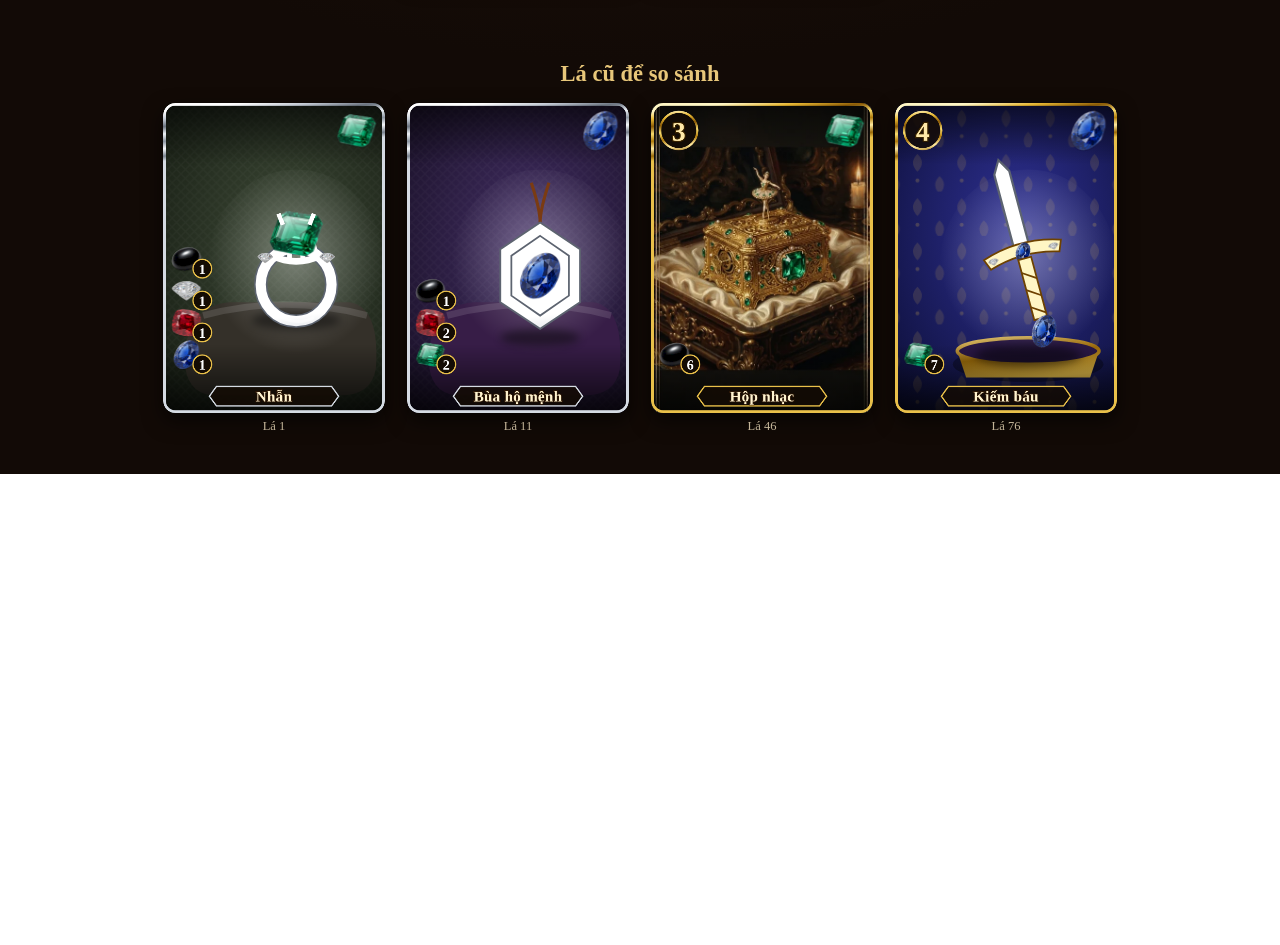
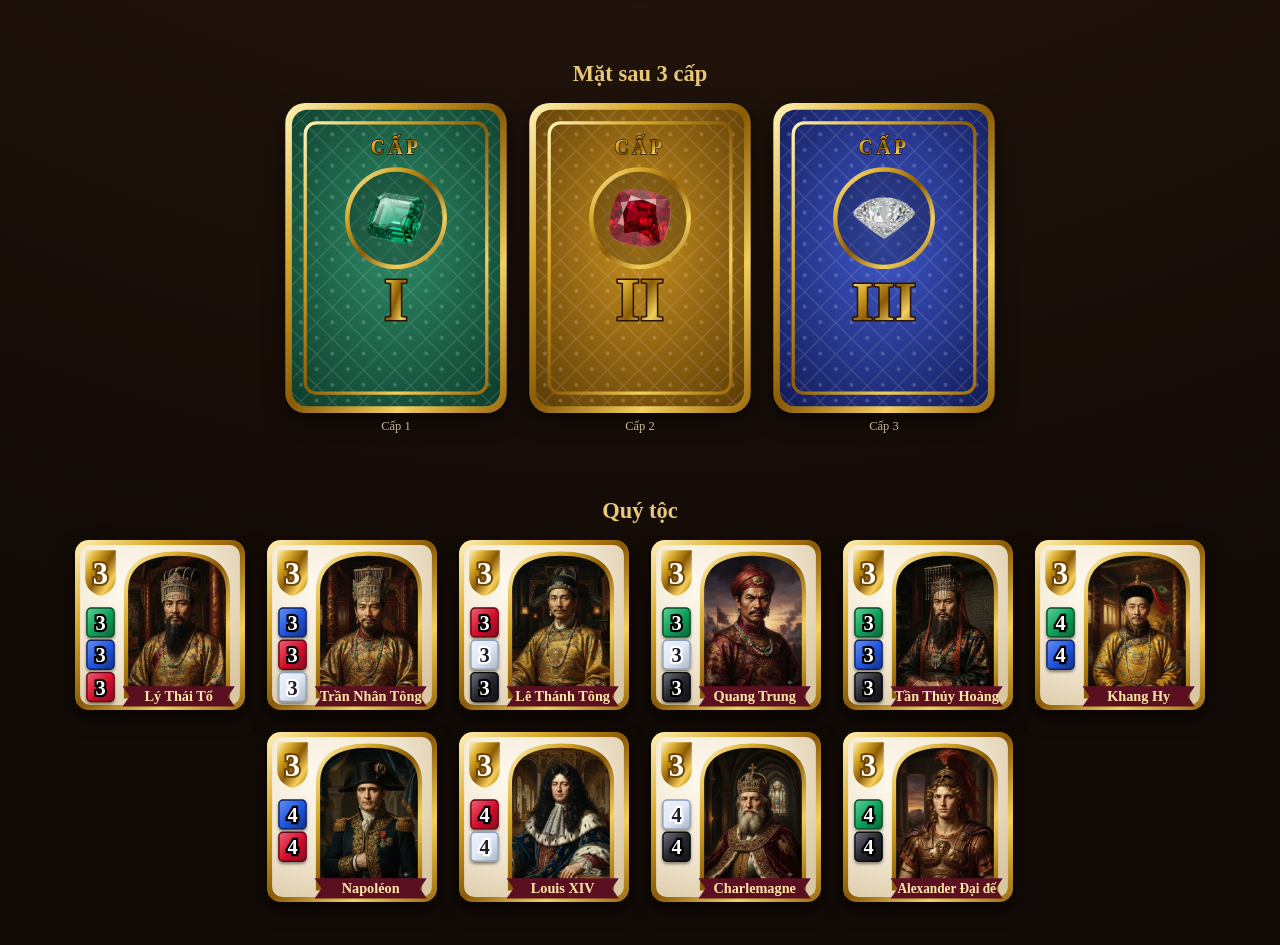
Before and after one commit to Phihoang2608/duong-ray-chau-au, a plain HTML site: page games/da-quy/xem.html in a window 1280 px wide. Shown: the part 1181-2126 px from the top of the page. Before the commit the page ends 1655 px from the top, so only its background shows below. Drawn offline with Linux system fonts and the light colour scheme.

Commit message:
Đá Quý: chân dung 10 vị vua (Gemini), mặt sau ghi CẤP I/II/III
Co-Authored-By: Claude Opus 5.5 <noreply@anthropic.com>
Claude-Session: https://claude.ai/code/session_01C6iMujCmX6wKKq45Tr3EAE

```diff
--- a/games/da-quy/art.js
+++ b/games/da-quy/art.js
@@ -354,8 +354,8 @@ const DQART=(()=>{
     s+=`</svg>`;
     return cache[id]=s; }
   function back(lv){ return `<svg viewBox="0 0 100 140" class="cs"><rect width="100" height="140" rx="9" fill="url(#dqGold)"/><rect x="3" y="3" width="94" height="134" rx="7" fill="url(#dqDeck${lv})"/><rect x="3" y="3" width="94" height="134" rx="7" fill="url(#dqLattice)"/>
-    <rect x="9" y="9" width="82" height="122" rx="5" fill="none" stroke="url(#dqGold)" stroke-width="1.5"/><circle cx="50" cy="56" r="25" fill="#00000040" stroke="url(#dqGold)" stroke-width="2"/>
-    ${lv===1?gem(0,50,56,13,3):lv===2?gem(2,50,56,13,5):gem(3,50,56,13,9)}${[...Array(lv)].map((_,i)=>`<path d="M${50+(i-(lv-1)/2)*12} 84 l4 5 l-4 5 l-4 -5z" fill="url(#dqGold)"/>`).join('')}</svg>`; }
+    <rect x="9" y="9" width="82" height="122" rx="5" fill="none" stroke="url(#dqGold)" stroke-width="1.5"/><circle cx="50" cy="52" r="22" fill="#00000040" stroke="url(#dqGold)" stroke-width="2"/>
+    ${lv===1?gem(0,50,52,12,3):lv===2?gem(2,50,52,12,5):gem(3,50,52,12,9)}<text x="50" y="23" text-anchor="middle" font-family="Times New Roman,serif" font-weight="bold" font-size="9" letter-spacing="1.5" fill="url(#dqGold)" stroke="#2a1606" stroke-width=".6" paint-order="stroke">CẤP</text><text x="50" y="98" text-anchor="middle" font-family="Times New Roman,serif" font-weight="bold" font-size="${lv===3?25:28}" fill="url(#dqGold)" stroke="#2a1606" stroke-width="1.4" paint-order="stroke">${['','I','II','III'][lv]}</text><path d="M32 103 H68" stroke="url(#dqGold)" stroke-width=".8"/></svg>`; }
   // ---------- quý tộc: các vị vua nổi tiếng ----------
   const KINGS=[
     {hat:'mien',robe:'#e3a417',trim:'#b5332f',beard:'long',hair:'#1c1410',bg:2},
@@ -407,7 +407,7 @@ const DQART=(()=>{
   function noble(id){ if(ncache[id]) return ncache[id]; const N=DQ.NOBLES[id]; const req=N.req.map((v,k)=>[k,v]).filter(x=>x[1]); const nid='dqnc'+id;
     let s=`<svg viewBox="0 0 100 100" class="ns"><defs><clipPath id="${nid}"><path d="M30 92 L30 30 Q30 8 60 8 Q90 8 90 30 L90 92Z"/></clipPath></defs>`;
     s+=`<rect width="100" height="100" rx="8" fill="url(#dqGold)"/><rect x="3" y="3" width="94" height="94" rx="6" fill="url(#dqMarble)"/>`;
-    s+=`<g clip-path="url(#${nid})"><rect x="30" y="8" width="60" height="84" fill="url(#dqSky${KINGS[id].bg})"/><rect x="30" y="8" width="60" height="84" fill="url(#dqDamask)" opacity=".7"/>${king(id)}</g>`;
+    s+=`<g clip-path="url(#${nid})"><rect x="30" y="8" width="60" height="84" fill="url(#dqSky${KINGS[id].bg})"/><rect x="30" y="8" width="60" height="84" fill="url(#dqDamask)" opacity=".7"/>${(window.DQ_NOBLE_IMGS||[]).includes(id)?`<image href="assets/nobles/${id}.webp" x="30" y="8" width="60" height="84" preserveAspectRatio="xMidYMin slice"/>`:king(id)}</g>`;
     s+=`<path d="M30 92 L30 30 Q30 8 60 8 Q90 8 90 30 L90 92Z" fill="none" stroke="url(#dqGold)" stroke-width="2.5"/>`;
     s+=`<path d="M6 6 H24 V22 Q24 30 15 33 Q6 30 6 22Z" fill="url(#dqGold)"/><text x="15" y="26" class="npt">3</text>`;
     req.forEach(([k,v],i)=>{ const y=40+i*19; s+=`<g filter="url(#dqDrop)"><rect x="7" y="${y}" width="16" height="17" rx="2.5" fill="url(#dqBon${k})" stroke="${sh(k,-.8)}" stroke-width=".8"/></g><text x="15" y="${y+13}" class="cn ${k===3?'dk':''}" style="font-size:12px">${v}</text>`; });
--- a/games/da-quy/assets/cards.js
+++ b/games/da-quy/assets/cards.js
@@ -1 +1,2 @@
 window.DQ_CARD_IMGS=[33, 34, 35, 36, 41, 42, 43, 44, 45, 46, 47, 49];
+window.DQ_NOBLE_IMGS=[0,1,2,3,4,5,6,7,8,9];
--- a/games/da-quy/xem.html
+++ b/games/da-quy/xem.html
@@ -91,15 +91,18 @@ p.s{text-align:center;margin:0 0 18px;opacity:.85}
 .g{display:flex;flex-wrap:wrap;gap:22px;justify-content:center;padding:10px 20px 40px}
 .it{text-align:center}.it .dqc{width:222px;height:310px;cursor:default}
 .it small{display:block;margin-top:6px;opacity:.8}
+.dqn{width:170px;height:170px}.dqn svg{width:100%;height:100%}
 h2{text-align:center;color:#e8c77a;margin:24px 0 6px}
 </style></head><body>
 <h1>Xem thử lá bài – tranh Gemini</h1>
 <p class="s">Hàng trên: các lá đã có tranh mới. Hàng dưới: các lá cũ (hình vẽ) để so sánh.</p>
-<div id="defs"></div><h2>Lá có tranh mới</h2><div class="g" id="a"></div><h2>Lá cũ để so sánh</h2><div class="g" id="b"></div>
+<div id="defs"></div><h2>Lá có tranh mới</h2><div class="g" id="a"></div><h2>Mặt sau 3 cấp</h2><div class="g" id="c"></div><h2>Quý tộc</h2><div class="g" id="d"></div><h2>Lá cũ để so sánh</h2><div class="g" id="b"></div>
 <script src="game.js"></script><script src="assets/cards.js"></script><script src="art.js"></script>
 <script>
 document.getElementById('defs').innerHTML=DQART.defs();
 const mk=(id)=>`<div class="it"><div class="dqc">${DQART.card(id)}</div><small>Lá ${id+1}</small></div>`;
 document.getElementById('a').innerHTML=(window.DQ_CARD_IMGS||[]).map(n=>mk(n-1)).join('');
+document.getElementById('c').innerHTML=[1,2,3].map(l=>`<div class="it"><div class="dqc">${DQART.back(l)}</div><small>Cấp ${l}</small></div>`).join('');
+document.getElementById('d').innerHTML=[...Array(10)].map((_,i)=>`<div class="it"><div class="dqn">${DQART.noble(i)}</div></div>`).join('');
 document.getElementById('b').innerHTML=[0,10,45,75].map(mk).join('');
 </script></body></html>
```
Also changed, not shown: games/da-quy/assets/nobles/0.webp (added), games/da-quy/assets/nobles/1.webp (added), games/da-quy/assets/nobles/2.webp (added), games/da-quy/assets/nobles/3.webp (added), games/da-quy/assets/nobles/4.webp (added), games/da-quy/assets/nobles/5.webp (added), games/da-quy/assets/nobles/6.webp (added), games/da-quy/assets/nobles/7.webp (added), games/da-quy/assets/nobles/8.webp (added), games/da-quy/assets/nobles/9.webp (added).
